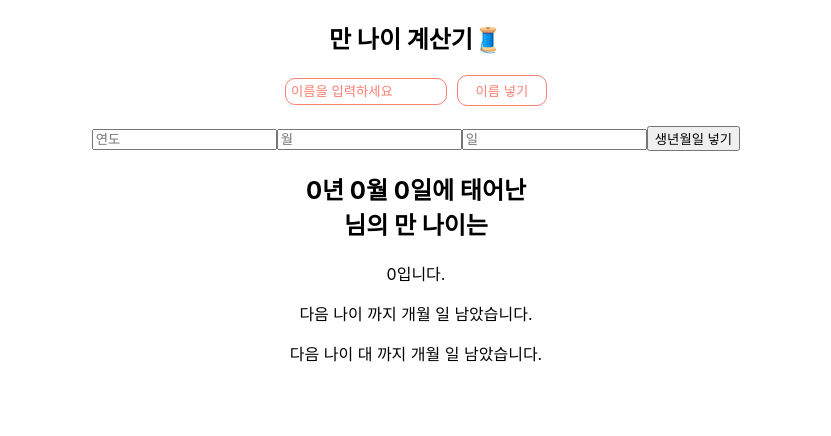
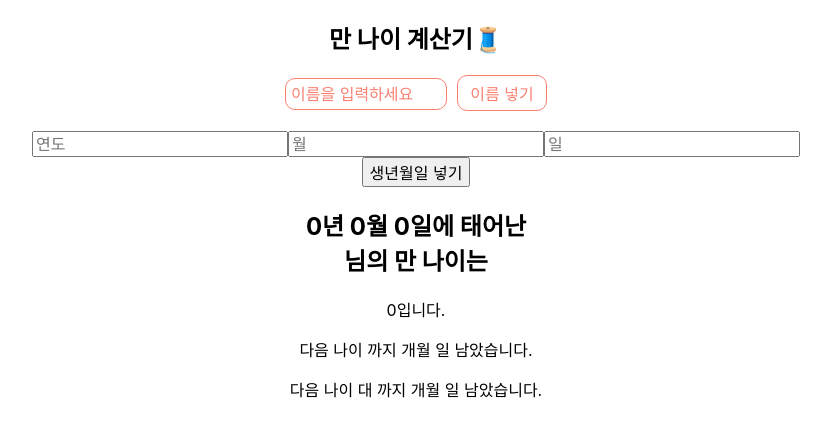
Before and after one commit to Jinnie-kim/ageCounter, a React (Vite) app: page / in a window 1280 px wide. Shown: the top 436 px of the page, without its empty margins (224-1055 px from the left). Built offline with nearby package versions, Linux system fonts and the light colour scheme.

Commit message:
reset css 스타일 추가

```diff
--- a/src/index.css
+++ b/src/index.css
@@ -1,3 +1,19 @@
 :root {
   font-family: Inter, system-ui, Avenir, Helvetica, Arial, sans-serif;
 }
+button,
+textarea,
+input {
+  font-family: inherit;
+  font-size: 16px;
+}
+
+button:focus,
+button:active,
+input:focus,
+input:active,
+textarea:focus,
+textarea:active {
+  box-shadow: none;
+  outline: none;
+}
```
